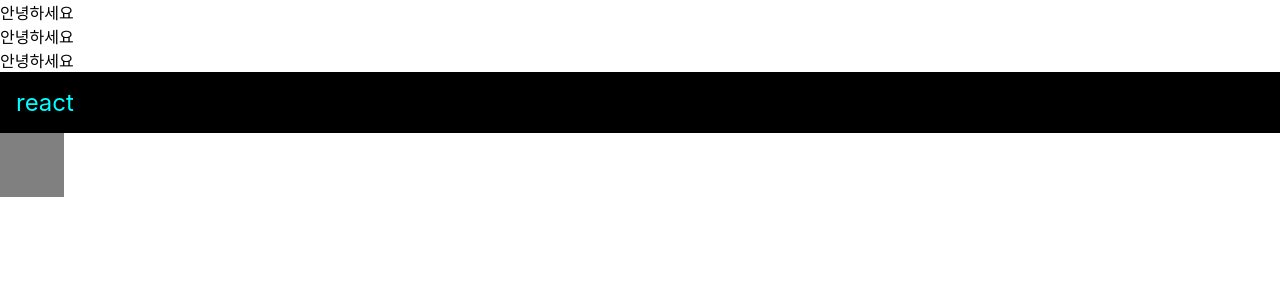
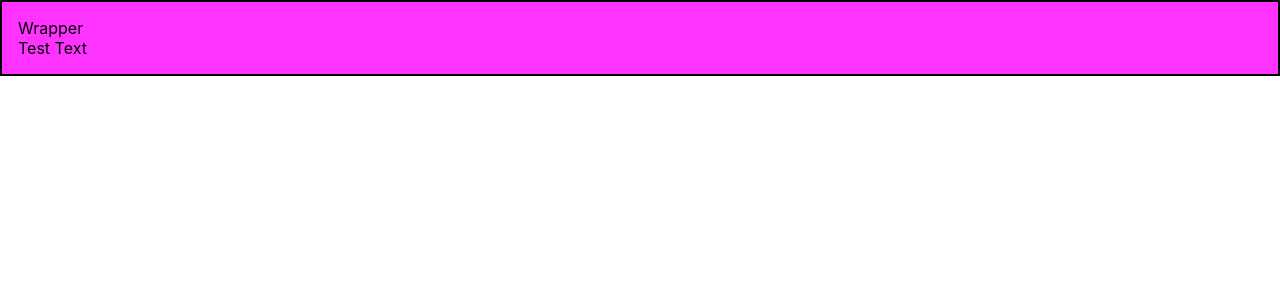
Before and after one commit to ykdman/Study, a React (Create React App) app in the folder velopert-app/: page / in a window 1280 px wide. Shown: the top 300 px of the page. Built offline with nearby package versions, Linux system fonts and the light colour scheme.

Commit message:
Update : README.md - props

```diff
--- a/velopert-app/src/App.js
+++ b/velopert-app/src/App.js
@@ -1,27 +1,15 @@
 import React from 'react';
 import Hello from './Hello'; // 개발한 컴포넌트 단위 파일 불러오는법
 import './App.css'; // css 파일 연결 방법
+import Wrapper from './Wrapper';
 
 function App() {
-  const name = 'react';
-  const style = {
-    backgroundColor: 'black',
-    color: 'aqua',
-    fontSize: 24,
-    padding: '1rem',
-  };
   return (
-    <>
-      {/* 화면에 보이지 않는 주석 */}
-
-      <Hello
-      // 태그 내부의 주석
-      />
-      <Hello />
-      <Hello />
-      <div style={style}>{name}</div>
-      <div className="gray-box"></div>
-    </>
+    <div>
+      <Wrapper>
+        <Hello color="black" name="Test Text" />
+      </Wrapper>
+    </div>
   );
 }
 
--- a/velopert-app/src/Hello.js
+++ b/velopert-app/src/Hello.js
@@ -1,7 +1,10 @@
 import React from 'react';
 
-function Hello() {
-  return <div>안녕하세요</div>;
+function Hello({ color, name }) {
+  return <div style={{ color: color }}>{name}</div>;
 }
+Hello.defaultProps = {
+  name: '이름없음',
+};
 
 export default Hello;
--- /dev/null
+++ b/velopert-app/src/Wrapper.js
@@ -0,0 +1,13 @@
+import React from 'react';
+
+function Wrapper({ children }) {
+  const style = {
+    border: '2px solid black',
+    padding: '16px',
+    backgroundColor: '#f3f',
+  };
+
+  return <div style={style}>Wrapper {children}</div>;
+}
+
+export default Wrapper;
```
Also changed, not shown: 1 other file (tests, documents, lock files or other folders).
